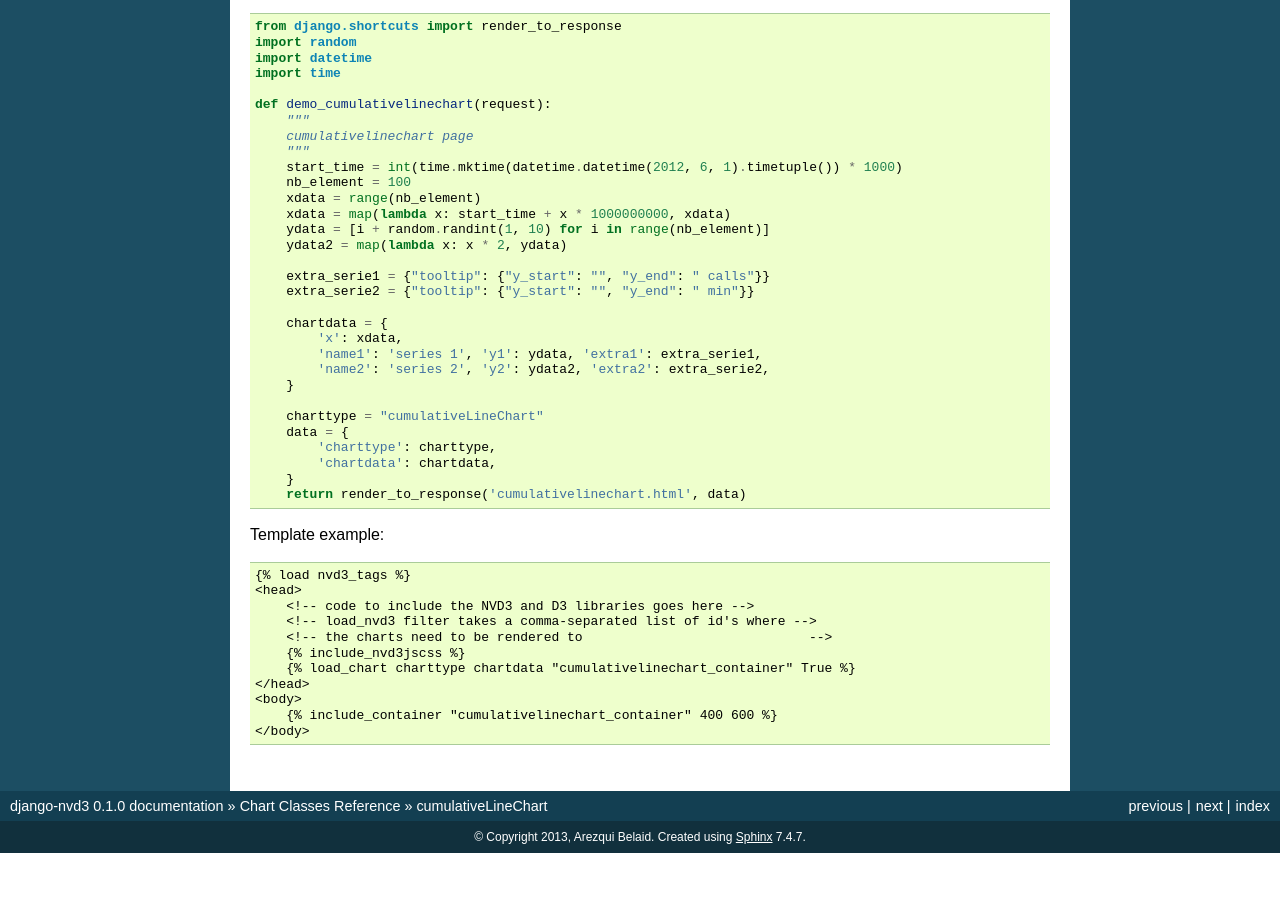
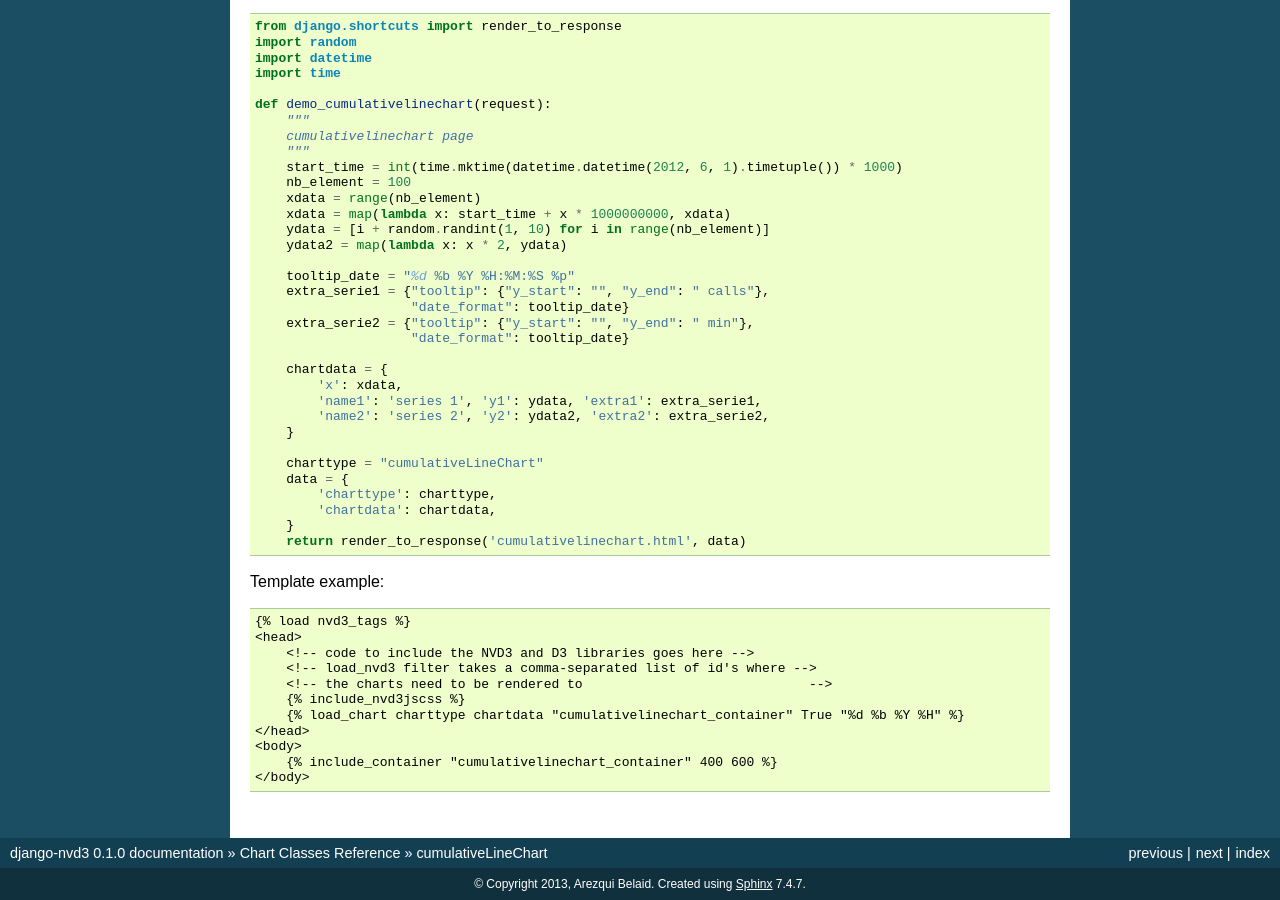
Before and after one commit to areski/django-nvd3, a Sphinx documentation site: the page built from docs/source/classes-doc/cumulative-line-chart.rst, in a window 1280 px wide and 900 px high, scrolled down 611 px. Built offline with Sphinx 7.4.7, drawn with Linux system fonts in a browser that asks for light colours; before the commit the page ends 1464 px from its top, so only the background shows below that.

Commit message:
update demoproject views + doc

```diff
--- a/docs/source/classes-doc/cumulative-line-chart.rst
+++ b/docs/source/classes-doc/cumulative-line-chart.rst
@@ -27,8 +27,11 @@ Django example::
         ydata = [i + random.randint(1, 10) for i in range(nb_element)]
         ydata2 = map(lambda x: x * 2, ydata)
 
-        extra_serie1 = {"tooltip": {"y_start": "", "y_end": " calls"}}
-        extra_serie2 = {"tooltip": {"y_start": "", "y_end": " min"}}
+        tooltip_date = "%d %b %Y %H:%M:%S %p"
+        extra_serie1 = {"tooltip": {"y_start": "", "y_end": " calls"},
+                        "date_format": tooltip_date}
+        extra_serie2 = {"tooltip": {"y_start": "", "y_end": " min"},
+                        "date_format": tooltip_date}
 
         chartdata = {
             'x': xdata,
@@ -52,7 +55,7 @@ Template example::
         <!-- load_nvd3 filter takes a comma-separated list of id's where -->
         <!-- the charts need to be rendered to                             -->
         {% include_nvd3jscss %}
-        {% load_chart charttype chartdata "cumulativelinechart_container" True %}
+        {% load_chart charttype chartdata "cumulativelinechart_container" True "%d %b %Y %H" %}
     </head>
     <body>
         {% include_container "cumulativelinechart_container" 400 600 %}
```
Also changed, not shown: docs/source/classes-doc/line-plus-bar-chart.rst (+6 -3 lines), 3 other files.
